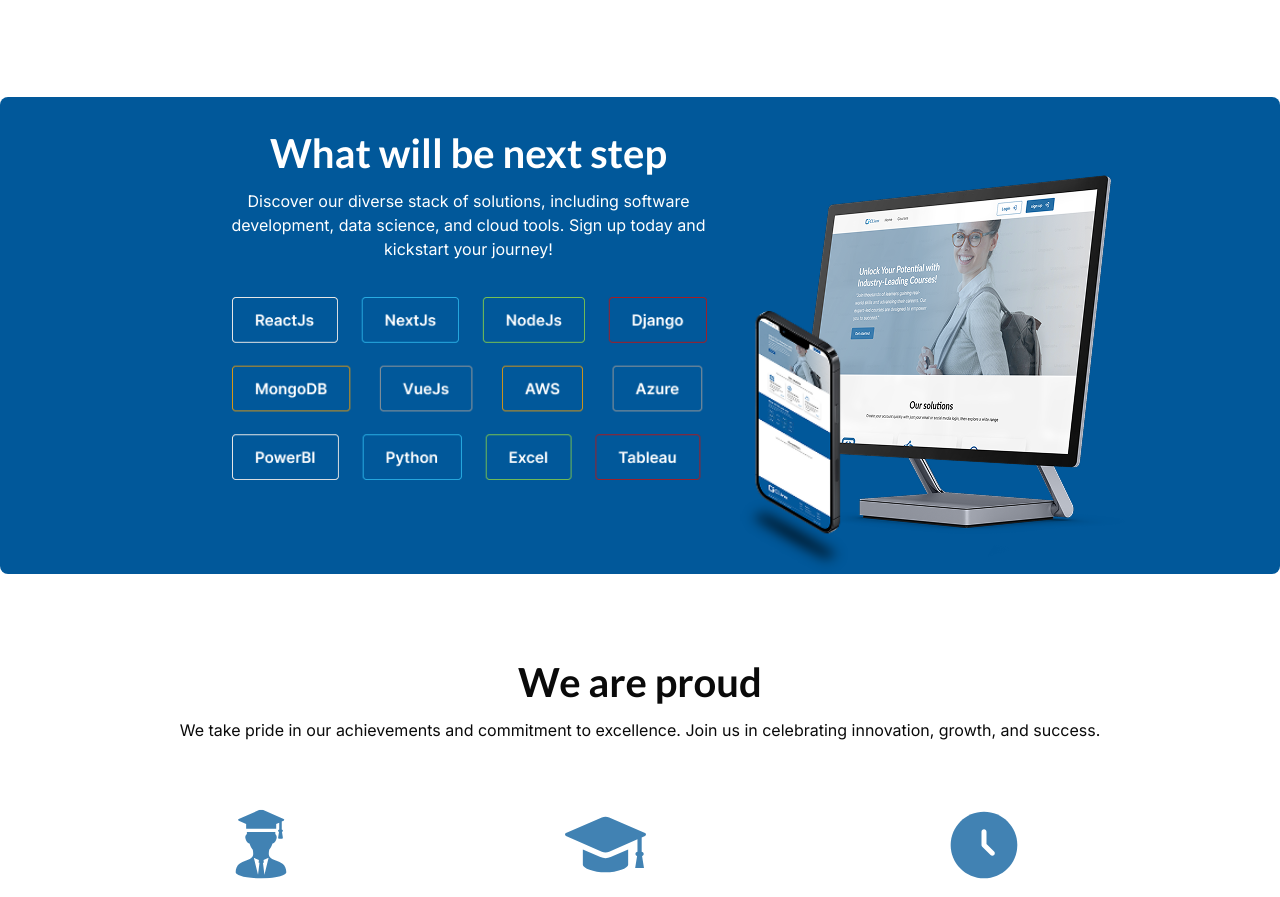
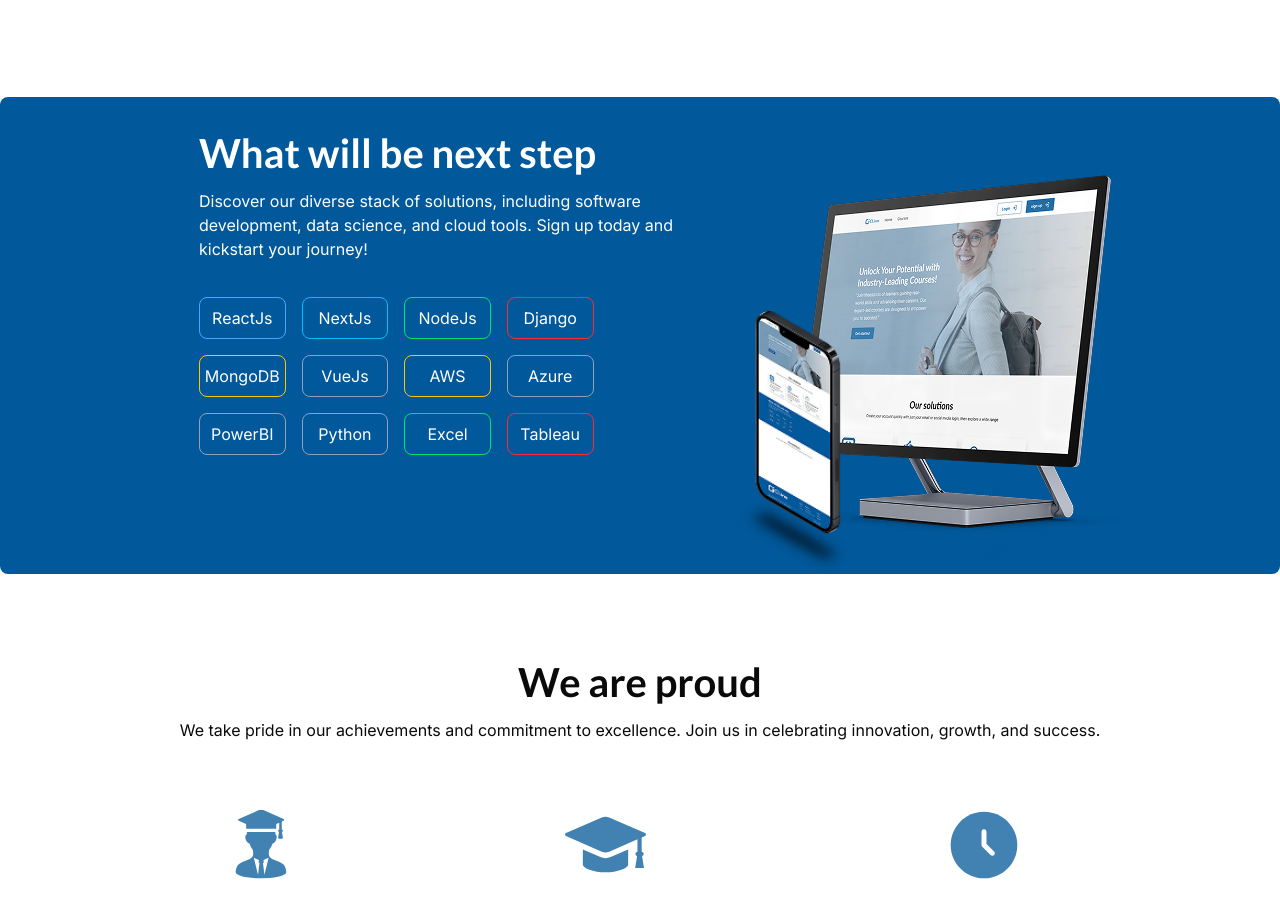
Before and after one commit to TESHU21/learning-management-system, a React (Vite) app in the folder frontend/: page / in a window 1280 px wide. Shown: the part 1340-2237 px from the top of the page. Built offline with nearby package versions, Linux system fonts and the light colour scheme; a web font is replaced by a local one.

Commit message:
Add Tech stack with documentation links

```diff
--- a/frontend/src/pages/home/OurSolutions.jsx
+++ b/frontend/src/pages/home/OurSolutions.jsx
@@ -8,6 +8,7 @@
 import ClockIcon from "../../assets/svg/clock-circle-svgrepo-com 1.svg"
 import StudentPersonIcon from "../../assets/svg/student-person-part-2-svgrepo-com (1) 1.svg"
 import {solutions} from "./components/data"
+import { techStacks } from './components/techStak'
 
 
 
@@ -46,11 +47,26 @@
         <div className='flex px:[-14px] md:px-0 pt-8 bg-blue-primary h-[597px] md:h-[477px] rounded-md'>
             <div className='flex-1 flex flex-col gap-9 md:pl-[199px]'>
                 <div className=' flex flex-col gap-3 px-5 md:px-0 md:w-[539px] text-white'>
-                    <h3 className=' text-[40px] font-lato font-bold  leading-[1.2] text-center'>What will be next step</h3>
-                    <p className='font-inter text-base leading-6 text-center'>Discover our diverse stack of solutions, including software development, data science, and cloud tools. Sign up today and kickstart your journey!</p>
+                    <h3 className=' text-[40px] font-lato font-bold  leading-[1.2] '>What will be next step</h3>
+                    <p className='font-inter text-base leading-6 '>Discover our diverse stack of solutions, including software development, data science, and cloud tools. Sign up today and kickstart your journey!</p>
                 </div>
-                <div className='px-[33px] md:px-[33px]'>
-                    <img src={Buttons} alt="" />
+                <div className='mr-[146px]'>
+                <div className="grid grid-cols-1 sm:grid-cols-2 md:grid-cols-4 gap-4 bg-blue-primary items-start">
+  {techStacks.map((tech) => (
+    <a
+      key={tech.name}
+      href={tech.url}
+      target="_blank"
+      rel="noopener noreferrer"
+      className={`inline-flex items-center justify-center cursor-pointer text-white border ${tech.color} py-2 px-4 rounded-md hover:bg-blue-primary transition text-base font-inter leading-6`}
+    >
+      {tech.name}
+    </a>
+  ))}
+</div>
+
+
+
                 </div>
             </div>
             {/*  */}
--- /dev/null
+++ b/frontend/src/pages/home/components/techStak.jsx
@@ -0,0 +1,14 @@
+export const techStacks = [
+    { name: "ReactJs", url: "https://reactjs.org/", color: "border-blue-400" },
+    { name: "NextJs", url: "https://nextjs.org/", color: "border-sky-400" },
+    { name: "NodeJs", url: "https://nodejs.org/", color: "border-green-400" },
+    { name: "Django", url: "https://docs.djangoproject.com/", color: "border-red-500" },
+    { name: "MongoDB", url: "https://www.mongodb.com/docs/", color: "border-yellow-400" },
+    { name: "VueJs", url: "https://vuejs.org/", color: "border-slate-400" },
+    { name: "AWS", url: "https://docs.aws.amazon.com/", color: "border-yellow-400" },
+    { name: "Azure", url: "https://learn.microsoft.com/en-us/azure/", color: "border-slate-400" },
+    { name: "PowerBI", url: "https://learn.microsoft.com/en-us/power-bi/", color: "border-slate-400" },
+    { name: "Python", url: "https://docs.python.org/3/", color: "border-slate-400" },
+    { name: "Excel", url: "https://support.microsoft.com/excel", color: "border-green-400" },
+    { name: "Tableau", url: "https://help.tableau.com/current/guides/e-learning/en-us/tableau_overview.htm", color: "border-red-500" },
+  ];
--- /dev/null
+++ b/frontend/src/pages/login/forgotpassword/EmailVerification.jsx
@@ -0,0 +1,16 @@
+import { useParams } from "react-router-dom";
+import { useEffect, useState } from "react";
+
+const EmailVerification = () => {
+  const { token } = useParams(); // Extracts token from URL
+  const [verificationToken, setVerificationToken] = useState(token);
+
+  useEffect(() => {
+    // Update state whenever the token changes
+    setVerificationToken(token);
+  }, [token]); // This ensures a re-render when the URL changes
+
+  return <div>Verifying token: {verificationToken}</div>;
+};
+
+export default EmailVerification;
--- a/frontend/src/pages/login/forgotpassword/ForgotPassword.jsx
+++ b/frontend/src/pages/login/forgotpassword/ForgotPassword.jsx
@@ -1,11 +1,12 @@
 import React,{useState} from 'react'
+import { useNavigate } from 'react-router-dom';
 import { z } from "zod";
 import FormComp from '@/components/FormComp';
 import HeroImage from "../../../assets/svg/Ellipse 32.svg"
 import { Mail } from 'lucide-react';
 import { useAuth } from '@/contexts/authContext';
 
-const ForgotPassword = ({onNext}) => {
+const ForgotPassword = () => {
   const [isLoading,setIsLoading]=useState(false)
   const [successMessage,setSuccessMessage]=useState("")
   const [errorMessage,setErrorMessage]=useState("")
@@ -24,14 +25,17 @@
         },
       ];
   const {forgotPassword}=useAuth()
+  const navigate=useNavigate()
   const handleForgotPassword=async(data)=>{
     console.log("FFFFFFFFF",data)
     try{
       setIsLoading(true)
     const response =await forgotPassword(data)
-    if(response.status===200){
-      setSuccessMessage(response.data.message)
-      onNext();
+    console.log("Response ",response)
+    if(response){
+      // setSuccessMessage(response.data.message)
+      navigate(`/reset-password/${token}`)
+
 
     }
     }
--- a/frontend/src/pages/login/forgotpassword/ForgotPasswordFlow.jsx
+++ b/frontend/src/pages/login/forgotpassword/ForgotPasswordFlow.jsx
@@ -1,7 +1,7 @@
 import React,{useState} from 'react'
 import ForgotPassword from './ForgotPassword'
 // import  OtpVerification  from './OtpVerification'
-import EmailVerification from './OtpVerification'
+import EmailVerification from './EmailVerification'
 import ResetPassword from './ResetPassword'
 
 const ForgotPasswordFlow = () => {
@@ -12,7 +12,7 @@
   }
   return (
     <div>
-      {step==="forgotpassword" && <ForgotPassword onNext={()=>handleChange("resetPassword")}/>}
+      {step==="forgotpassword" && <ForgotPassword onNext={()=>handleChange("otpverification")}/>}
       {step==="otpverification" && <EmailVerification onNext={()=>handleChange("resetPassword")}/>}
       {step==="resetpassword" && <ResetPassword onNext={()=>handleChange("")} />}
     </div>
--- a/frontend/src/pages/login/forgotpassword/OtpVerification.jsx
+++ /dev/null
@@ -1,62 +0,0 @@
-import React, { useEffect, useState } from 'react';
-import { useParams } from 'react-router-dom';
-import { useAuth } from '@/contexts/authContext';
-import HeroImage from "../../../assets/svg/Ellipse 32.svg";
-
-const EmailVerification = ({onNext}) => {
-  const [status, setStatus] = useState("loading");
-  const [message, setMessage] = useState("");
-  const { verifyEmailToken } = useAuth();
-  const { token } = useParams();
-
-  useEffect(() => {
-    if (!token) {
-      setStatus("error");
-      setMessage("No verification token found in URL.");
-      return;
-    }
-
-    const verify = async () => {
-      try {
-        const response = await verifyEmail(token);
-        onNext();
-        setStatus("success");
-        setMessage("Your email has been successfully verified!");
-      } catch (error) {
-        console.error(error);
-        const errorMsg =
-          error.response?.data?.message || "Verification failed.";
-        setStatus("error");
-        setMessage(errorMsg);
-      }
-    };
-
-    verify();
-  }, [token, verifyEmail]);
-
-  return (
-    <div className="flex justify-center md:gap-[49px]">
-      <div className="hidden md:flex md:ml-[190px]">
-        <img
-          src={HeroImage}
-          className="w-[418px] h-[418px] object-cover"
-          alt="Work desk illustration"
-        />
-      </div>
-      <div className="md:w-[431px] px-4 md:px-0 py-24 text-center">
-        <h3 className="font-lato font-bold text-[28px] md:text-[40px] leading-12 mb-[15px]">
-          Email Verification
-        </h3>
-        {status === "loading" && <p>Verifying your email...</p>}
-        {status === "success" && (
-          <p className="text-green-600 text-lg">{message}</p>
-        )}
-        {status === "error" && (
-          <p className="text-red-600 text-lg">{message}</p>
-        )}
-      </div>
-    </div>
-  );
-};
-
-export default EmailVerification;
--- /dev/null
+++ b/frontend/src/pages/login/forgotpassword/ResetPasswordFlow.jsx
@@ -0,0 +1,9 @@
+import React from 'react'
+
+const ResetPasswordFlow = () => {
+  return (
+    <div>ResetPasswordFlow</div>
+  )
+}
+
+export default ResetPasswordFlow
--- a/frontend/src/pages/portal/settings/Settings.jsx
+++ b/frontend/src/pages/portal/settings/Settings.jsx
@@ -9,7 +9,7 @@
   return (
     <div className=' flex justify-center px-[170px] gap-[40px]'>
       <div className= ' flex  justify-center mt-[65px] '>
-        <img src="" className=' rounded-full   bg-[#F5F5F5] w-[150px] h-[150px]'/>
+        {/* <img src="" className=' rounded-full   bg-[#F5F5F5] w-[150px] h-[150px]'/> */}
 
       </div>
       <div className=' w-full md:w-[775px] mt-[65px]  '>
--- a/frontend/src/routes/AppRoutes.jsx
+++ b/frontend/src/routes/AppRoutes.jsx
@@ -7,14 +7,15 @@
 import Login from '@/pages/login/Login';
 import SignUp from '@/pages/registration/SignUp';
 import ForgotPassword from '@/pages/login/forgotpassword/ForgotPassword';
-import  OtpVerification  from '@/pages/login/forgotpassword/OtpVerification';
+import  OtpVerification  from '@/pages/login/forgotpassword/EmailVerification';
 import ResetPassword from '@/pages/login/forgotpassword/ResetPassword';
-import ForgotPasswordFlow from '@/pages/login/forgotpassword/ForgotPasswordFlow';
 import Checkout from '@/pages/checkout/Checkout';
 import Dashboard from '@/pages/portal/dashboard/Dashboard';
 import Settings from '@/pages/portal/settings/Settings';
 import Portal from '@/pages/portal/Portal';
 import VerifyEmail from '@/pages/registration/VerifyEmail';
+import EmailVerification from '@/pages/login/forgotpassword/EmailVerification';
+import ResetPasswordFlow from '@/pages/login/forgotpassword/ResetPasswordFlow';
 const AppRoutes = () => {
   return (
     <Routes>
@@ -24,12 +25,14 @@
         <Route path="courses/:id" element={<CourseDetail />} />
         <Route path="login" element={<Login />} /> {/* <-- no slash here */}
         <Route path='signup' element={<SignUp/>}/>
-        <Route path='forgotpassword' element={<ForgotPasswordFlow/>}/>
+         <Route path="forgotpassword" element={<ForgotPassword />} />
+
         <Route path='checkout' element={<Checkout/>}/>
         <Route path='dashboard' element={<Dashboard/>}/>
         <Route path='settings' element={<Settings/>}/>
         <Route path='portal' element={<Portal/>}/>
-        <Route path='verify' element={<VerifyEmail/>}/>
+        {/* <Route path='verify' element={<VerifyEmail/>}/> */}
+        <Route path="reset-password/:token" element={<EmailVerification/>}/>
 
       </Route>
 
```
